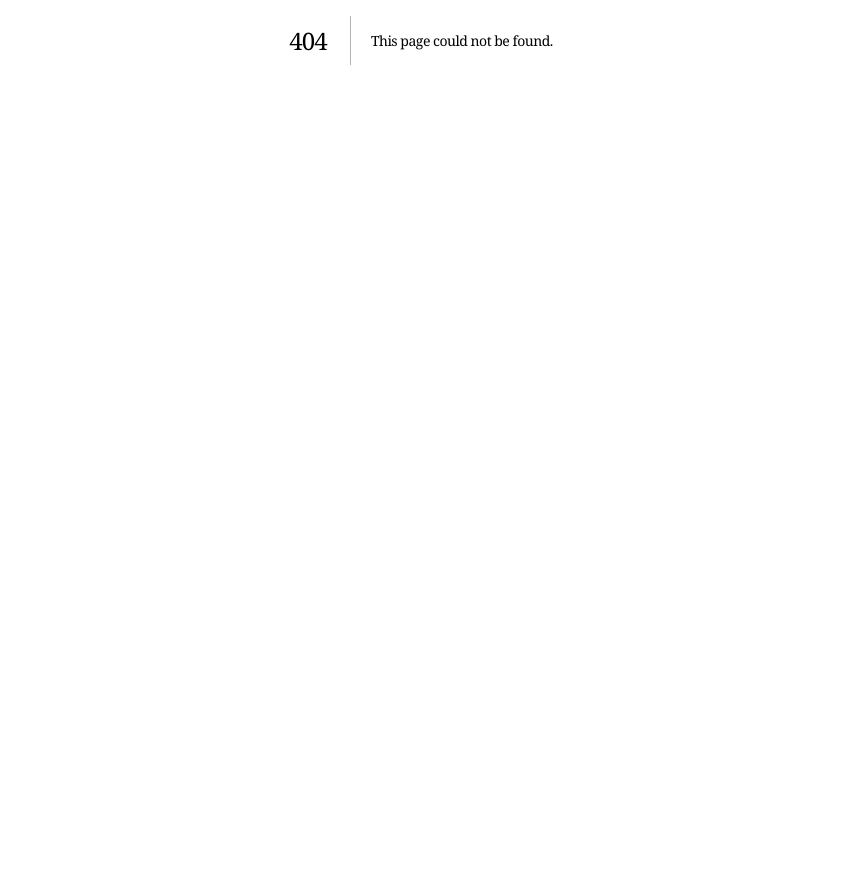
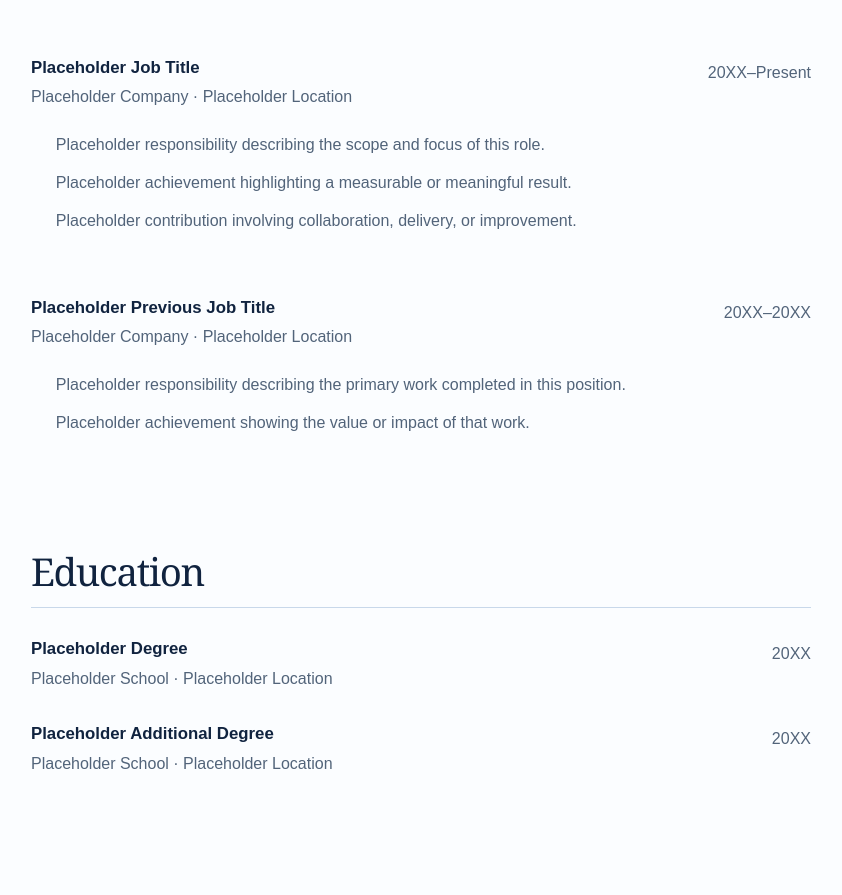
Before and after one commit to kwcontrols/KW-Portfolio, a Next.js app: page /resume in a window 1280 px wide. Before the commit this address had no page. Shown: the part 360-1255 px from the top of the page, without its empty margins (219-1061 px from the left). Before the commit the page ends 800 px from the top, so only its background shows below. Built offline with nearby package versions, Linux system fonts and the light colour scheme.

Commit message:
Add resume page and update navigation

```diff
--- a/app/SiteHeader.tsx
+++ b/app/SiteHeader.tsx
@@ -6,7 +6,8 @@ export function SiteHeader() {
       </a>
       <nav aria-label="Primary navigation">
         <a href="/">About</a>
-        <a href="/experience">Experience</a>
+        <a href="/resume">Resume</a>
+        <a href="/experience#projects">Projects</a>
         <a href="/contact">Contact</a>
       </nav>
     </header>
--- a/app/globals.css
+++ b/app/globals.css
@@ -119,6 +119,18 @@ p { color: var(--ink-soft); font-size: 1rem; line-height: 1.75; }
 .contact-section p { max-width: 55ch; }
 .button-light { border-color: var(--white); background: var(--white); color: var(--blue-dark); white-space: nowrap; }
 .standalone-page { padding: clamp(4rem, 8vw, 8rem) 0; }
+.resume-page { width: 100%; max-width: 780px; margin: 0 auto; padding: clamp(4rem, 8vw, 8rem) 0; text-align: left; }
+.resume-section + .resume-section { margin-top: clamp(5rem, 9vw, 8rem); }
+.resume-section > h1 { max-width: none; padding-bottom: 1rem; border-bottom: 1px solid var(--line); font-size: clamp(1.8rem, 3vw, 2.6rem); }
+.resume-entry { margin-top: clamp(2.5rem, 5vw, 4rem); }
+.resume-entry header { display: flex; justify-content: space-between; align-items: start; gap: 2rem; }
+.resume-entry h2 { max-width: none; font-family: Arial, Helvetica, sans-serif; font-size: 1.05rem; font-weight: 700; letter-spacing: 0; }
+.resume-entry p { margin: .4rem 0 0; }
+.resume-entry header > p { flex: 0 0 auto; margin-top: 0; }
+.resume-entry ul { margin: 1.25rem 0 0; padding-left: 1.2rem; color: var(--ink-soft); }
+.resume-entry li { padding-left: .35rem; line-height: 1.75; }
+.resume-entry li + li { margin-top: .6rem; }
+.resume-entry-compact { margin-top: 2rem; }
 footer { display: flex; justify-content: space-between; gap: 2rem; padding: 1.8rem 0 3rem; color: var(--ink-soft); font-size: .75rem; }
 footer a { text-decoration: none; }
 
@@ -141,7 +153,16 @@ footer a { text-decoration: none; }
   .timeline > div { grid-template-columns: 1fr; gap: .3rem; }
   .project-visual { min-height: 260px; }
   .about-portrait { transform: none; }
+  .resume-entry header { display: block; }
+  .resume-entry header > p { margin-top: .6rem; }
   footer { flex-direction: column; }
+}
+
+@media print {
+  .site-header, footer { display: none; }
+  .site-shell { width: 100%; }
+  .resume-page { max-width: none; padding: 0; }
+  .resume-section + .resume-section { margin-top: 3rem; }
 }
 
 @media (prefers-reduced-motion: reduce) {
--- /dev/null
+++ b/app/resume/page.tsx
@@ -0,0 +1,83 @@
+import { SiteFooter } from "../SiteFooter";
+import { SiteHeader } from "../SiteHeader";
+
+export default function ResumePage() {
+  return (
+    <div className="site-shell" id="page-start">
+      <SiteHeader />
+      <main className="resume-page">
+        <section className="resume-section">
+          <h1>Professional Experience</h1>
+
+          <article className="resume-entry">
+            <header>
+              <div>
+                <h2>Placeholder Job Title</h2>
+                <p>Placeholder Company · Placeholder Location</p>
+              </div>
+              <p>20XX–Present</p>
+            </header>
+            <ul>
+              <li>Placeholder responsibility describing the scope and focus of this role.</li>
+              <li>Placeholder achievement highlighting a measurable or meaningful result.</li>
+              <li>Placeholder contribution involving collaboration, delivery, or improvement.</li>
+            </ul>
+          </article>
+
+          <article className="resume-entry">
+            <header>
+              <div>
+                <h2>Placeholder Previous Job Title</h2>
+                <p>Placeholder Company · Placeholder Location</p>
+              </div>
+              <p>20XX–20XX</p>
+            </header>
+            <ul>
+              <li>Placeholder responsibility describing the primary work completed in this position.</li>
+              <li>Placeholder achievement showing the value or impact of that work.</li>
+            </ul>
+          </article>
+        </section>
+
+        <section className="resume-section">
+          <h1>Education</h1>
+
+          <article className="resume-entry resume-entry-compact">
+            <header>
+              <div>
+                <h2>Placeholder Degree</h2>
+                <p>Placeholder School · Placeholder Location</p>
+              </div>
+              <p>20XX</p>
+            </header>
+          </article>
+
+          <article className="resume-entry resume-entry-compact">
+            <header>
+              <div>
+                <h2>Placeholder Additional Degree</h2>
+                <p>Placeholder School · Placeholder Location</p>
+              </div>
+              <p>20XX</p>
+            </header>
+          </article>
+        </section>
+
+        <section className="resume-section">
+          <h1>Professional Memberships</h1>
+
+          <article className="resume-entry resume-entry-compact">
+            <h2>Placeholder Technical Organization</h2>
+            <p>Placeholder membership level or professional designation</p>
+          </article>
+
+          <article className="resume-entry resume-entry-compact">
+            <h2>Placeholder Professional Association</h2>
+            <p>Placeholder membership level or area of participation</p>
+          </article>
+        </section>
+      </main>
+      <SiteFooter />
+    </div>
+  );
+}
```
